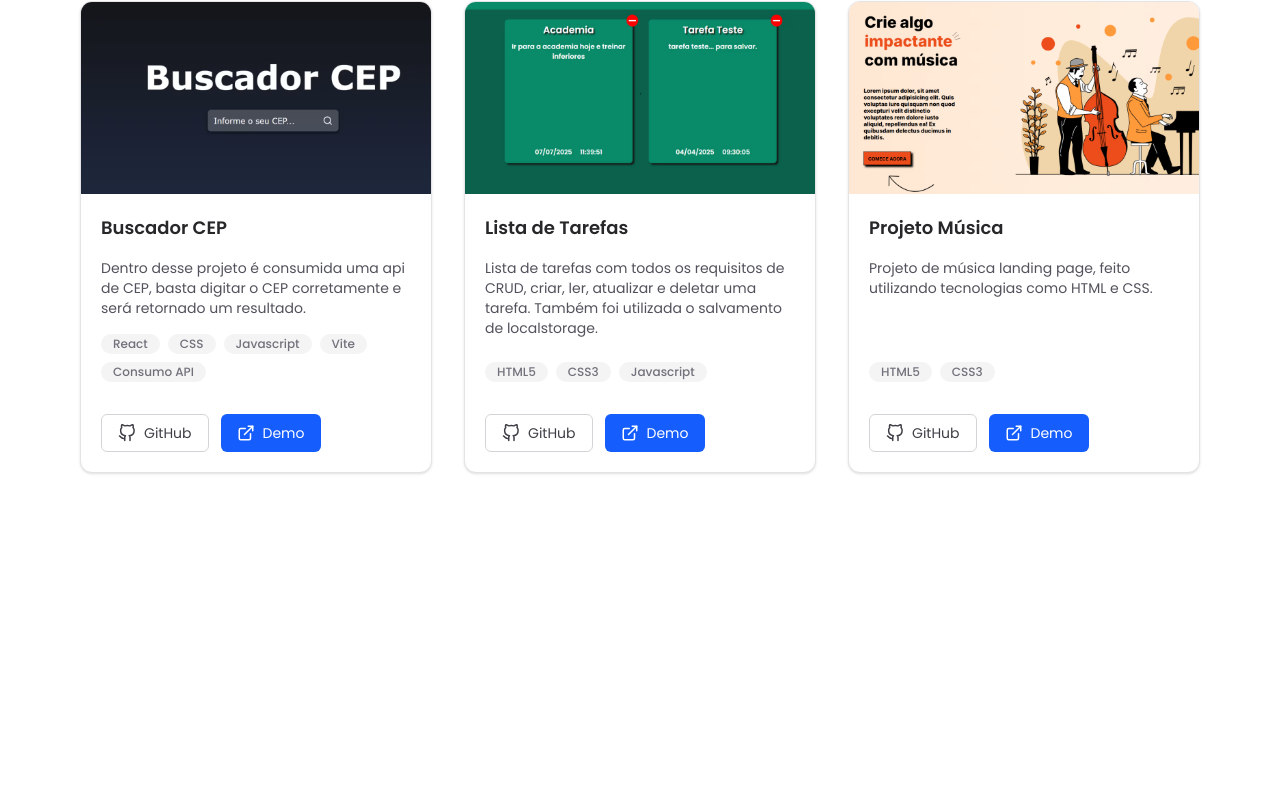
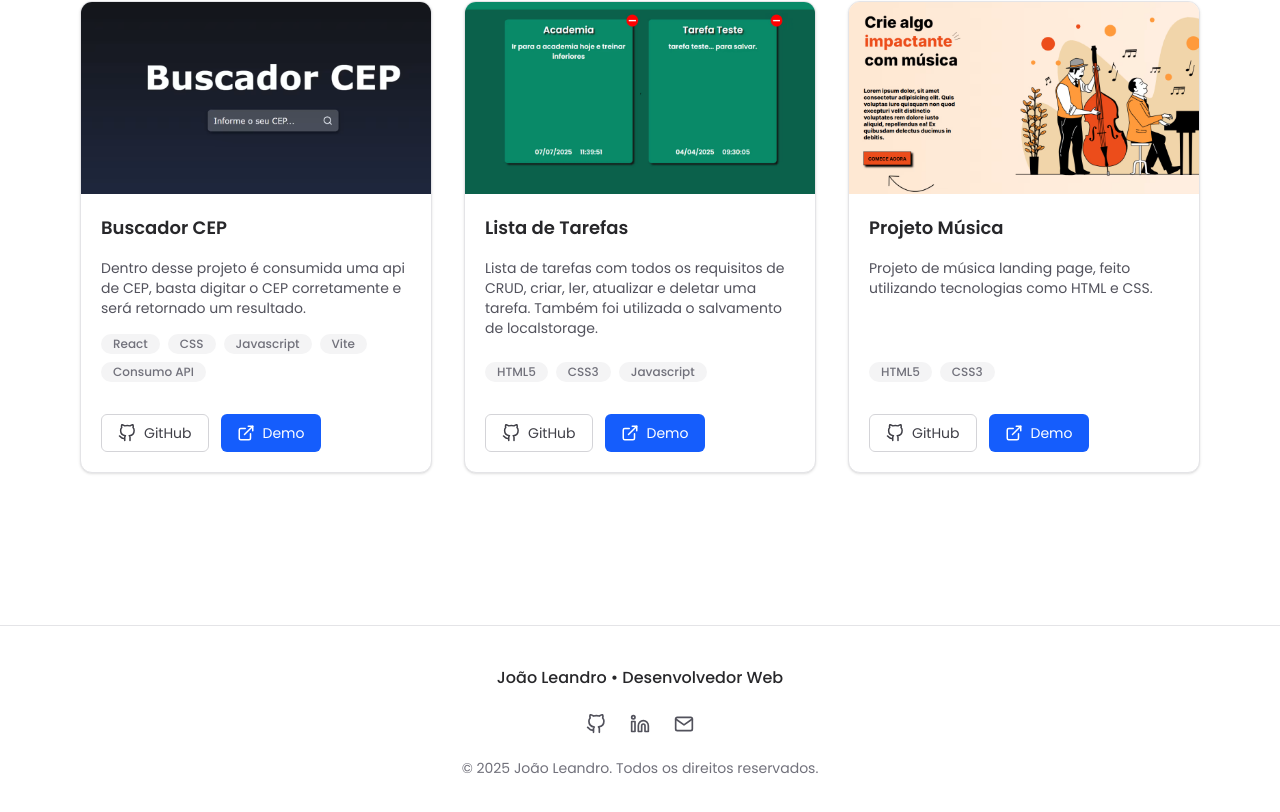
Before and after one commit to JoaoLeandroo/new-portfolio, a Next.js app: page / in a window 1280 px wide. Shown: the part 3644-4456 px from the top of the page. Before the commit the page ends 4189 px from the top, so only its background shows below. Built offline with nearby package versions, Linux system fonts and the light colour scheme.

Commit message:
feat: footer

```diff
--- a/src/app/layout.tsx
+++ b/src/app/layout.tsx
@@ -2,6 +2,7 @@ import type { Metadata } from "next";
 import { Poppins, Bungee } from "next/font/google";
 import "./globals.css";
 import Navbar from "@/components/Navbar";
+import Footer from "@/components/Footer";
 
 const fontPoppins = Poppins({
   weight: ["400", "500", "600", "700"],
@@ -33,6 +34,7 @@ export default function RootLayout({
         <div className="flex flex-col min-h-screen">
           <Navbar />
           {children}
+          <Footer />
         </div>
       </body>
     </html>
--- /dev/null
+++ b/src/components/Footer.tsx
@@ -0,0 +1,51 @@
+// components/Footer.tsx
+import Link from "next/link";
+import { FiGithub, FiLinkedin, FiMail } from "react-icons/fi";
+
+const Footer = () => {
+
+  return (
+    <footer className="w-full border-t border-zinc-200 bg-white mt-20">
+      <div className="max-w-5xl mx-auto px-4 py-10 flex flex-col items-center justify-center gap-6 text-center">
+        {/* Nome + frase */}
+        <p className="text-zinc-800 font-medium">
+          João Leandro • Desenvolvedor Web
+        </p>
+
+        {/* Ícones sociais */}
+        <div className="flex gap-6 text-zinc-600 text-xl">
+          <Link
+            href="https://github.com/seu-usuario"
+            target="_blank"
+            className="hover:text-zinc-900 transition"
+            aria-label="GitHub"
+          >
+            <FiGithub />
+          </Link>
+          <Link
+            href="https://linkedin.com/in/seu-usuario"
+            target="_blank"
+            className="hover:text-zinc-900 transition"
+            aria-label="LinkedIn"
+          >
+            <FiLinkedin />
+          </Link>
+          <Link
+            href="mailto:seu@email.com"
+            className="hover:text-zinc-900 transition"
+            aria-label="E-mail"
+          >
+            <FiMail />
+          </Link>
+        </div>
+
+        {/* Rodapé */}
+        <p className="text-sm text-zinc-500">
+          © {new Date().getFullYear()} João Leandro. Todos os direitos reservados.
+        </p>
+      </div>
+    </footer>
+  );
+};
+
+export default Footer;
```
